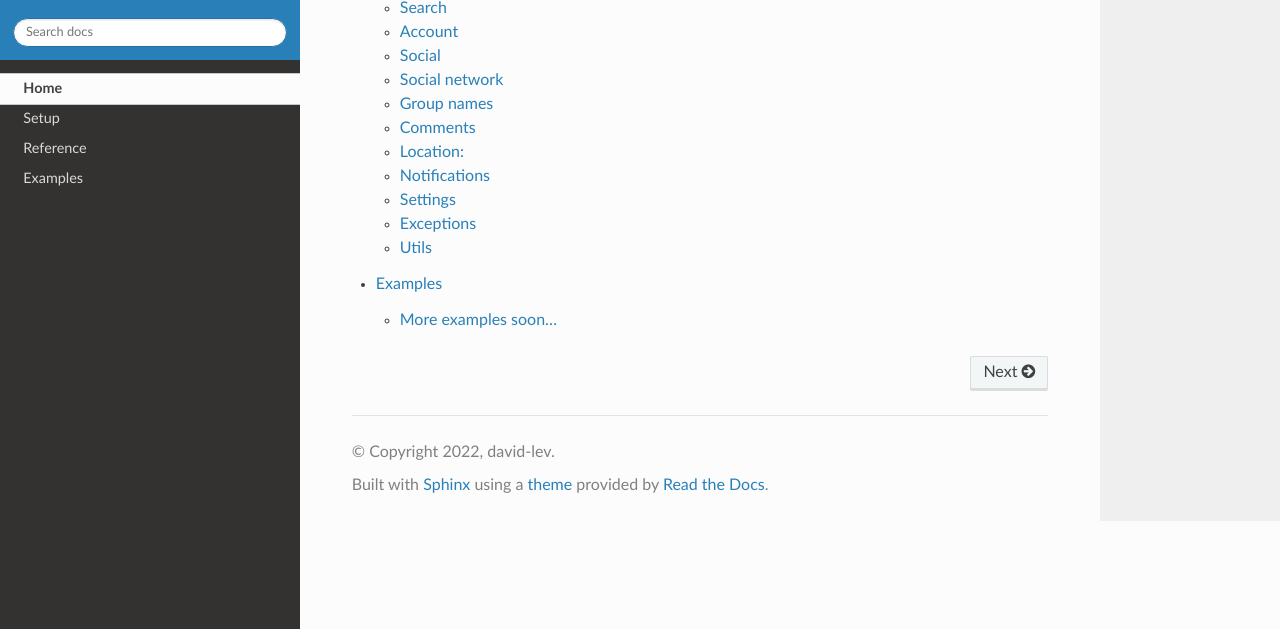
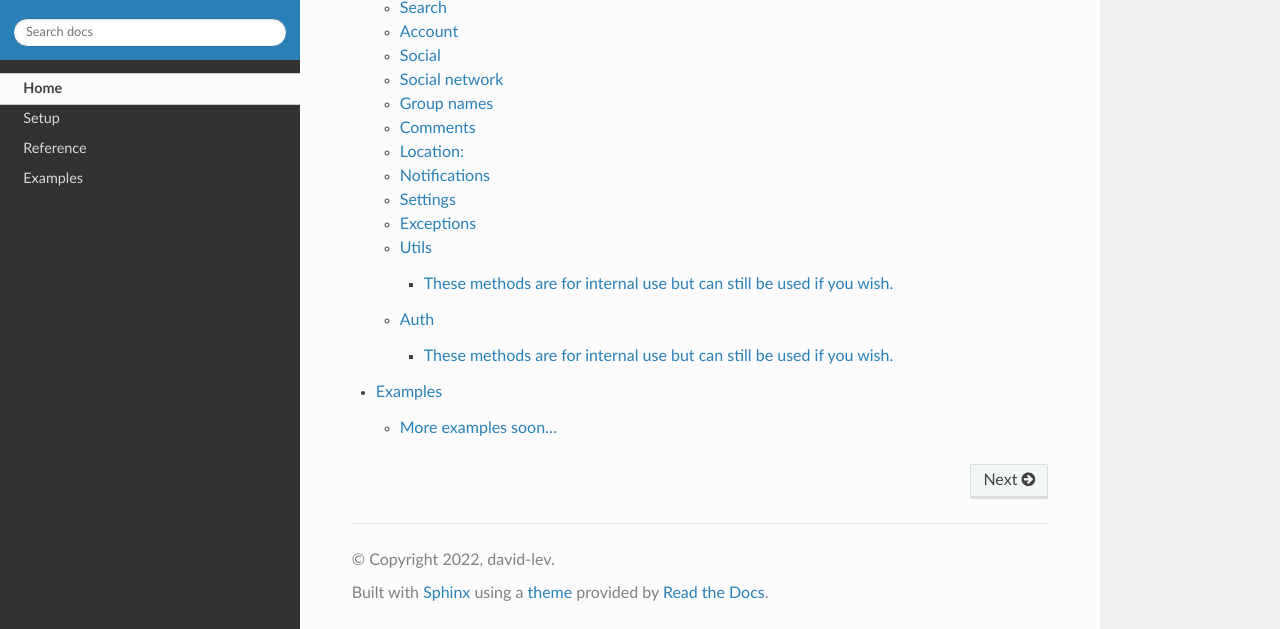
Before and after one commit to maorgershman/meapi, a Sphinx documentation site: the page built from docs/source/index.rst, in a window 1280 px wide and 900 px high, scrolled down 2536 px, cut to the strip 271-900 px from the top of the window. Built offline with Sphinx 7.4.7 and the Read the Docs theme 2.0.0, drawn with Linux system fonts in a browser that asks for light colours.

Commit message:
[reference.rst] Show external methods

```diff
--- a/docs/source/reference.rst
+++ b/docs/source/reference.rst
@@ -98,6 +98,18 @@
 
 Utils
 -----
+These methods are for internal use but can still be used if you wish.
+^^^^^^^^^^^^^^^^^^^^^^^^^^^^^^^^^^^^^^^^^^^^^^^^^^^^^^^^^^^^^^^^^^^^^
+
 .. currentmodule:: meapi
 .. automethod:: Me.make_request
 .. automethod:: Me.valid_phone_number
+
+Auth
+----
+These methods are for internal use but can still be used if you wish.
+^^^^^^^^^^^^^^^^^^^^^^^^^^^^^^^^^^^^^^^^^^^^^^^^^^^^^^^^^^^^^^^^^^^^^
+
+.. automethod:: Me.activate_account
+.. automethod:: Me.generate_access_token
+.. automethod:: Me.credentials_manager
```
